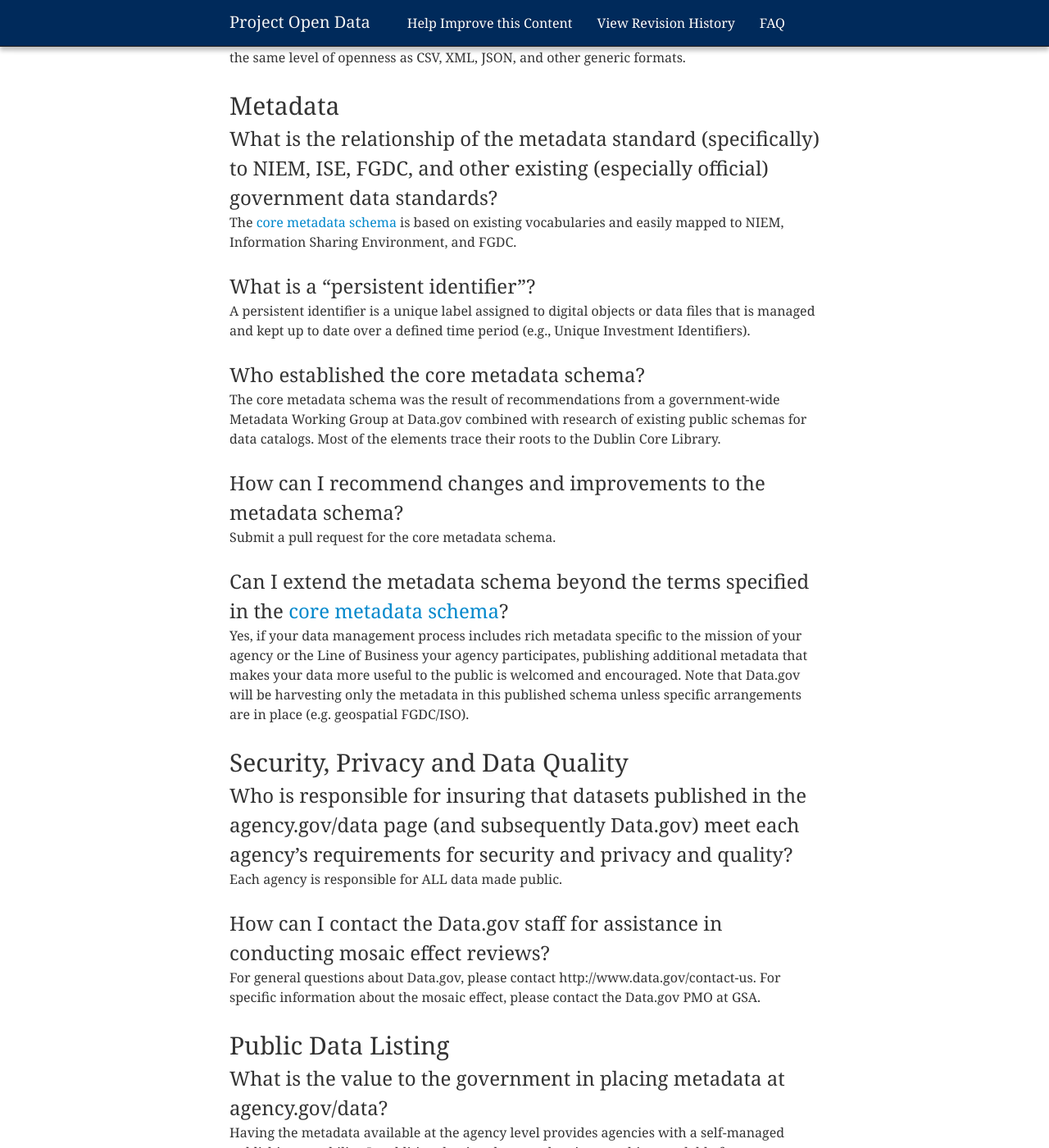
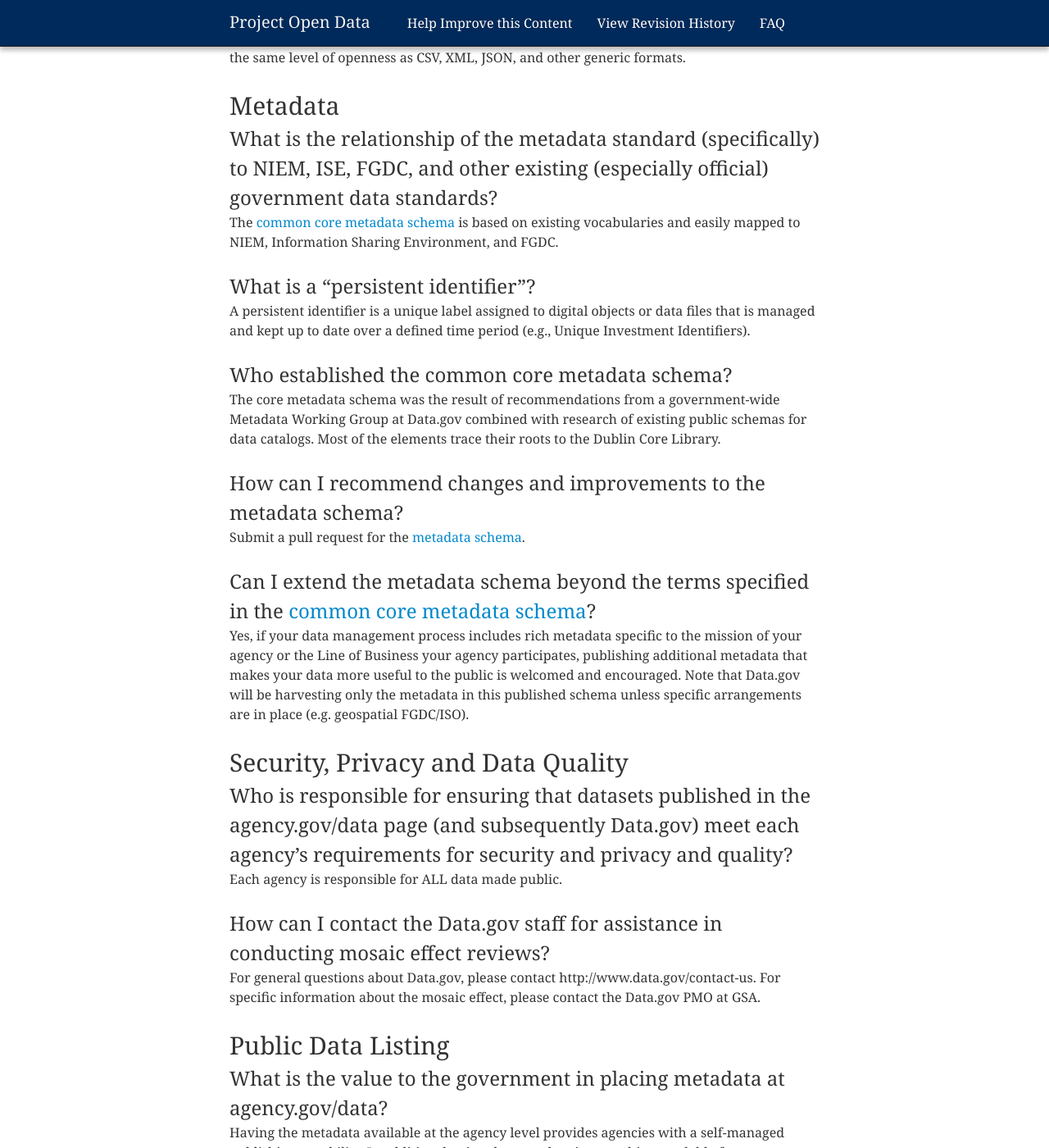
Before and after one commit to gbinal/p-o-d.github.com, a Jekyll site: the page built from faq.md, in a window 1280 px wide and 1400 px high, scrolled down 2393 px. Shown: the whole window at 82% size. Built offline with Jekyll 4.4.1, drawn with Linux system fonts in a browser that asks for light colours; nearby versions of some CDN libraries; some of the changed text lies outside the part shown.

Commit message:
adjusted phrasing of common core metadata

```diff
--- a/faq.md
+++ b/faq.md
@@ -87,35 +87,34 @@ While ISO 32000 is an open standard, the Portable Document Format (PDF) does not
 
 ### What is the relationship of the metadata standard (specifically) to NIEM, ISE, FGDC, and other existing (especially official) government data standards?
 
-The [core metadata schema](http://gsa-ocsit.github.com/project-open-data.github.com/schema/) is based on existing vocabularies and easily mapped to NIEM, Information Sharing Environment, and FGDC.
+The [common core metadata schema](http://gsa-ocsit.github.com/project-open-data.github.com/schema/) is based on existing vocabularies and easily mapped to NIEM, Information Sharing Environment, and FGDC.
 
 ### What is a "persistent identifier"?
 
 A persistent identifier is a unique label assigned to digital objects or data files that is managed and kept up to date over a defined time period (e.g., Unique Investment Identifiers).
 
-### Who established the core metadata schema?
+### Who established the common core metadata schema?
 
 The core metadata schema was the result of recommendations from a government-wide Metadata Working Group at Data.gov combined with research of existing public schemas for data catalogs.  Most of the elements trace their roots to the Dublin Core Library.
 
 ### How can I recommend changes and improvements to the metadata schema?
 
-Submit a pull request for the core metadata schema.
+Submit a pull request for the [metadata schema](http://gsa-ocsit.github.com/project-open-data.github.com/schema/).
 
-### Can I extend the metadata schema beyond the terms specified in the [core metadata schema](http://gsa-ocsit.github.com/project-open-data.github.com/schema/)?
+### Can I extend the metadata schema beyond the terms specified in the [common core metadata schema](http://gsa-ocsit.github.com/project-open-data.github.com/schema/)?
 
 Yes, if your data management process includes rich metadata specific to the mission of your agency or the Line of Business your agency participates, publishing additional metadata that makes your data more useful to the public is welcomed and encouraged.  Note that Data.gov will be harvesting only the metadata in this published schema unless specific arrangements are in place (e.g. geospatial FGDC/ISO).
 
 
 ## Security, Privacy and Data Quality
 
-### Who is responsible for insuring that datasets published in the agency.gov/data page (and subsequently Data.gov) meet each agency's requirements for security and privacy and quality?
+### Who is responsible for ensuring that datasets published in the agency.gov/data page (and subsequently Data.gov) meet each agency's requirements for security and privacy and quality?
 
 Each agency is responsible for ALL data made public.
 
 ### How can I contact the Data.gov staff for assistance in conducting mosaic effect reviews?
 
 For general questions about Data.gov, please contact http://www.data.gov/contact-us. For specific information about the mosaic effect, please contact the Data.gov PMO at GSA.
-
 
 ## Public Data Listing
 
@@ -153,7 +152,7 @@ A wide variety of tools are available to manage a data catalog, whether public-f
 
 ### What formats are required/recommended for the agency.gov/data file?
 
-There are several syntaxes that may be used when publishing the data file. The syntax that is required to make the data readily available to developers is JSON (JavaScript Object Notation). It is recommended that agencies also create a data.html file and use RDFa Lite (Resource Description Framework) to mark-up the metadata using the [core metadata schema](http://project-open-data.github.com/schema/). The RDFa Lite file can be easily consumed by major search engines and applications and make you data easier to find by the public. A third alternative for populating your metadata file is XML (eXtensible Markup Language). Agencies are encouraged to maintain all three version of the metadata file. [Tools](http://labs.data.gov) are available to transform any instance of the file into the alternative formats.
+There are several syntaxes that may be used when publishing the data file. The syntax that is required to make the data readily available to developers is JSON (JavaScript Object Notation). It is recommended that agencies also create a data.html file and use RDFa Lite (Resource Description Framework) to mark-up the metadata using the [common core metadata schema](http://project-open-data.github.com/schema/). The RDFa Lite file can be easily consumed by major search engines and applications and make you data easier to find by the public. A third alternative for populating your metadata file is XML (eXtensible Markup Language). Agencies are encouraged to maintain all three version of the metadata file. [Tools](http://labs.data.gov) are available to transform any instance of the file into the alternative formats.
 
 ## Agency participation with Open Data
 
```
